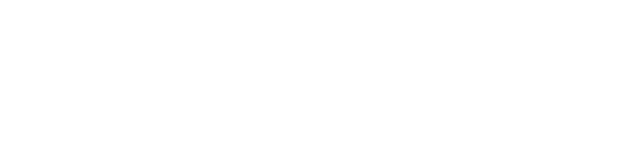
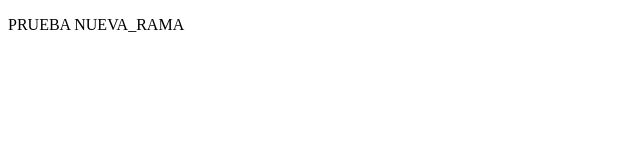
Before and after one commit to alecorre/mi_repositorio, a plain HTML site: page index.html in a window 1280 px wide. Shown: the whole page, without its empty margins (0-640 px from the left). Drawn offline with Linux system fonts and the light colour scheme.

Commit message:
Agregando texto al html

```diff
--- a/index.html
+++ b/index.html
@@ -4,7 +4,8 @@
     <meta charset="UTF-8">
     <meta http-equiv="X-UA-Compatible" content="IE=edge">
     <meta name="viewport" content="width=device-width, initial-scale=1.0">
-    <title>Document</title>
+    <title>NUEVO TEXTO</title>
+    <P>PRUEBA NUEVA_RAMA</P>
 </head>
 <body>
 
```
